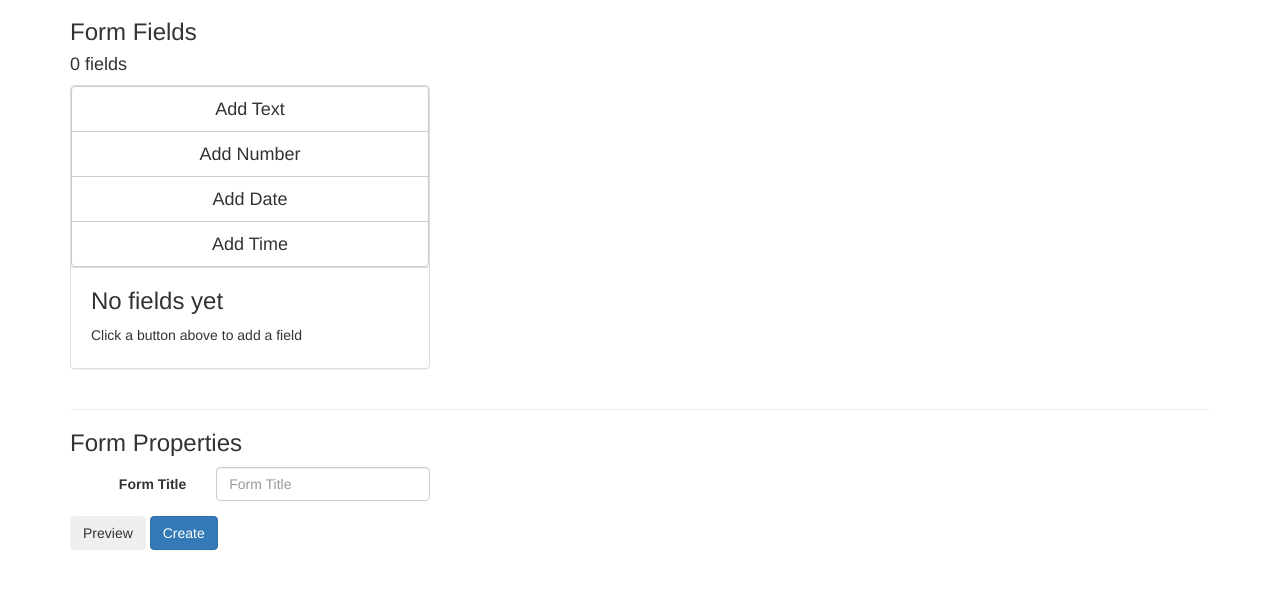
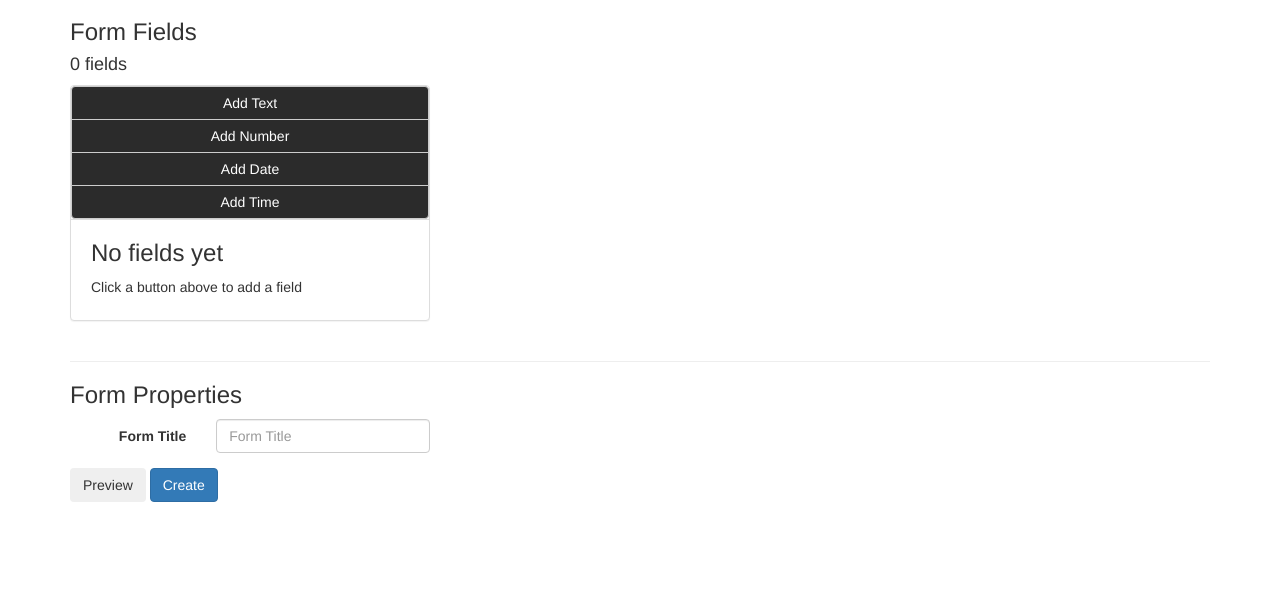
Before and after one commit to Technoash/sepformapp, a website: page static/index.html at #/form/new in a window 1280 px wide. Shown: the part 147-736 px from the top of the page. Drawn offline with Linux system fonts and the light colour scheme.

Commit message:
changed new form button color

```diff
--- a/static/pages/formEdit.html
+++ b/static/pages/formEdit.html
@@ -33,7 +33,7 @@
 			<div style="padding: 0px;" class="panel-heading">
 				<div style="width: 100%;" class="btn-group-vertical">
 
-					<button ng-repeat="(fieldType, fieldTypeName) in fieldTypes" class="btn btn-default btn-lg" ng-click="addField(fieldType);">
+					<button ng-repeat="(fieldType, fieldTypeName) in fieldTypes" class="btn btn-default" ng-click="addField(fieldType);" style="background: #2b2b2b; color: white;">
 						<!--<i class="fa fa-bars"></i>-->
 						Add {{fieldTypeName}}
 					</button>
```
